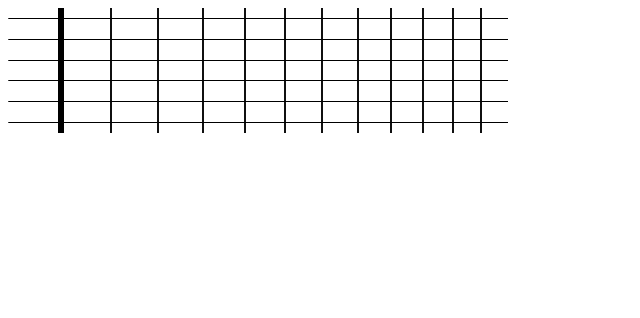
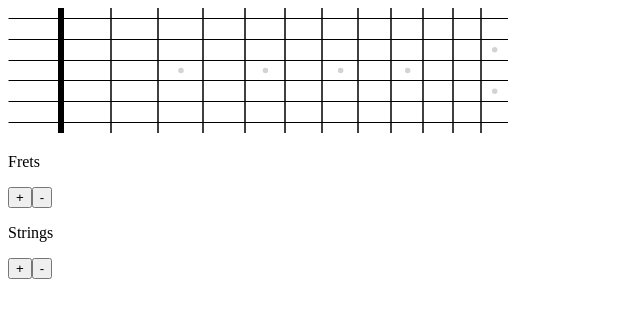
Before and after one commit to landrygeiger/fretify, a React (Vite) app: page / in a window 1280 px wide. Shown: the top 318 px of the page, without its empty margins (0-640 px from the left). Built offline with nearby package versions, Linux system fonts and the light colour scheme.

Commit message:
Stop canvas work to try dom

```diff
--- a/package.json
+++ b/package.json
@@ -13,7 +13,8 @@
     "effect": "^3.12.1",
     "pitchfinder": "^2.3.2",
     "react": "^18.3.1",
-    "react-dom": "^18.3.1"
+    "react-dom": "^18.3.1",
+    "ts-pattern": "^5.6.0"
   },
   "devDependencies": {
     "@eslint/js": "^9.9.0",
--- a/src/App.tsx
+++ b/src/App.tsx
@@ -1,7 +1,25 @@
+import { useState } from 'react';
 import Fretboard from './components/Fretboard';
 
 const App = () => {
-  return <Fretboard numFrets={12} numStrings={6} />;
+  const [numFrets, setNumFrets] = useState(12);
+  const [numStrings, setNumStrings] = useState(6);
+
+  return (
+    <>
+      <Fretboard numFrets={numFrets} numStrings={numStrings} />
+      <div>
+        <p>Frets</p>
+        <button onClick={() => setNumFrets(numFrets + 1)}>+</button>
+        <button onClick={() => setNumFrets(numFrets - 1)}>-</button>
+      </div>
+      <div>
+        <p>Strings</p>
+        <button onClick={() => setNumStrings(numStrings + 1)}>+</button>
+        <button onClick={() => setNumStrings(numStrings - 1)}>-</button>
+      </div>
+    </>
+  );
 };
 
 export default App;
--- a/src/components/Fretboard.tsx
+++ b/src/components/Fretboard.tsx
@@ -1,5 +1,21 @@
 import { Effect, flow } from 'effect';
+import { match } from 'ts-pattern';
 import { FC, useEffect, useRef } from 'react';
+import { drawCenteredCircle } from '../utils/canvas';
+
+const getFretMarker = (fretNum: number) => {
+  if (fretNum % 12 == 0 && fretNum != 0) {
+    return 'double-dot' as const;
+  } else if (
+    (fretNum % 12) % 2 == 1 &&
+    fretNum % 12 != 11 &&
+    fretNum % 12 != 1
+  ) {
+    return 'single-dot' as const;
+  } else {
+    return 'none' as const;
+  }
+};
 
 /**
  * Multiply the scale length by this fret factor to find the location of the
@@ -7,6 +23,8 @@ import { FC, useEffect, useRef } from 'react';
  * location of the second fret, and so on.
  */
 const FRET_DISTANCE_FACTOR = 1 / 17.817154;
+
+const INLAY_RADIUS = 2;
 
 const getFretDistancesForScaleLength =
   (distanceFactor: number) =>
@@ -65,22 +83,53 @@ const drawFretboardIn2DContext =
   (numFrets: number) =>
   (numStrings: number) =>
   (fretDistanceFactor: number) =>
+  (inlayRadius: number) =>
   (ctx: CanvasRenderingContext2D) =>
     Effect.sync(() => {
+      // Drawing at 0.5px intervals makes lines look less antialiased.
+      ctx.clearRect(0, 0, fretboardLengthPx + 0.5, fretboardWidthPx + 0.5);
       let totalFretDistPx = 0;
       // Num frets + 1 so that we can use one fret as the distance behind the nut
       const distsPx = getFretDistancesPx(fretDistanceFactor)(fretboardLengthPx)(
         numFrets + 1
       );
 
-      // Draw fret bars (don't draw last fret bar)
-      distsPx.slice(0, -1).forEach((distPx, i) => {
+      // Draw fret bars (don't draw last fret bar) and markers
+      distsPx.forEach((distPx, i) => {
         totalFretDistPx += distPx;
-        ctx.lineWidth = i === 0 ? 6 : i === distsPx.length - 1 ? 0 : 1.5;
-        ctx.beginPath();
-        ctx.moveTo(Math.floor(totalFretDistPx), 0);
-        ctx.lineTo(Math.floor(totalFretDistPx), fretboardWidthPx);
-        ctx.stroke();
+        if (i != distsPx.length - 1) {
+          ctx.lineWidth = i === 0 ? 6 : i === distsPx.length - 1 ? 0 : 1.5;
+          ctx.strokeStyle = 'black';
+          ctx.beginPath();
+          ctx.moveTo(Math.floor(totalFretDistPx), 0);
+          ctx.lineTo(Math.floor(totalFretDistPx), fretboardWidthPx);
+          ctx.stroke();
+        }
+        match(getFretMarker(i))
+          .with('single-dot', () => {
+            const x = totalFretDistPx - distPx / 2;
+            const y = fretboardWidthPx / 2;
+            Effect.runSync(
+              drawCenteredCircle(ctx)(x)(y)(inlayRadius)({
+                color: 'lightgray',
+                filled: true,
+              })
+            );
+          })
+          .with('double-dot', () => {
+            const x = totalFretDistPx - distPx / 2;
+            const stringDistance = fretboardWidthPx / numStrings;
+            const y1 = stringDistance * 2;
+            const y2 = fretboardWidthPx - stringDistance * 2;
+            [y1, y2].forEach((y) =>
+              Effect.runSync(
+                drawCenteredCircle(ctx)(x)(y)(inlayRadius)({
+                  color: 'lightgray',
+                  filled: true,
+                })
+              )
+            );
+          });
       });
 
       const stringDistance = fretboardWidthPx / numStrings;
@@ -104,13 +153,14 @@ const drawFretboardOnCanvas =
   (numFrets: number) =>
   (numStrings: number) =>
   (fretDistanceFactor: number) =>
+  (inlayRadius: number) =>
   (canvas: HTMLCanvasElement) =>
     Effect.gen(function* () {
       const ctx = yield* getCanvas2DContext(canvas);
       console.log(canvas.width, canvas.height);
       return yield* drawFretboardIn2DContext(canvas.width)(canvas.height)(
         numFrets
-      )(numStrings)(fretDistanceFactor)(ctx);
+      )(numStrings)(fretDistanceFactor)(inlayRadius)(ctx);
     });
 
 type Props = {
@@ -133,11 +183,11 @@ const Fretboard: FC<Props> = ({ numStrings, numFrets, highlightNote }) => {
     if (canvasRef.current) {
       Effect.runFork(
         drawFretboardOnCanvas(numFrets)(numStrings)(FRET_DISTANCE_FACTOR)(
-          canvasRef.current
-        )
+          INLAY_RADIUS
+        )(canvasRef.current)
       );
     }
-  }, []);
+  }, [numStrings, numFrets, highlightNote]);
 
   return (
     <canvas
--- /dev/null
+++ b/src/components/FretboardV2.tsx
@@ -0,0 +1,5 @@
+import { FC } from 'react';
+
+const Fretboard: FC = () => {};
+
+export default Fretboard;
--- /dev/null
+++ b/src/utils/canvas.ts
@@ -0,0 +1,20 @@
+import { Effect } from 'effect';
+
+export const drawCenteredCircle =
+  (ctx: CanvasRenderingContext2D) =>
+  (x: number) =>
+  (y: number) =>
+  (r: number) =>
+  (config: { color?: string; filled?: boolean }) =>
+    Effect.sync(() => {
+      if (config.color) {
+        ctx.strokeStyle = config.color;
+        ctx.fillStyle = config.color;
+      }
+      ctx.beginPath();
+      ctx.arc(x, y, r, 0, Math.PI * 2);
+      if (config.filled) {
+        ctx.fill();
+      }
+      ctx.stroke();
+    });
```
Also changed, not shown: 1 other file (tests, documents, lock files or other folders).
